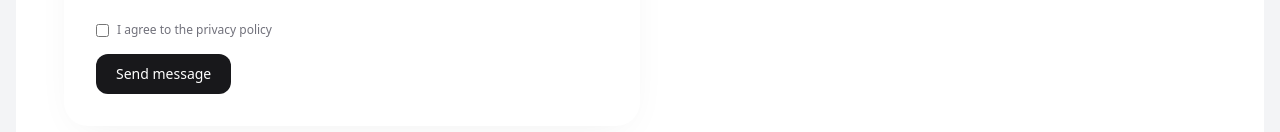
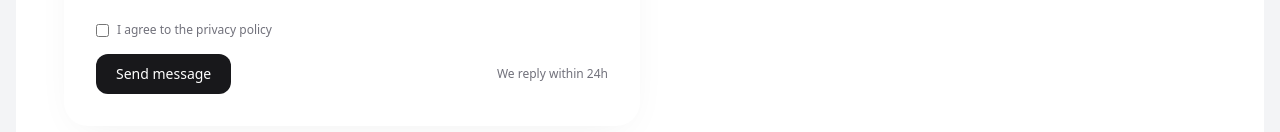
Before and after one commit to Sujit-Thapa/thebackyard, a Next.js app: page / in a window 1280 px wide. Shown: the part 1401-1533 px from the top of the page. Built offline with nearby package versions, Linux system fonts and the light colour scheme.

Commit message:
soan fixed

```diff
--- a/app/page.tsx
+++ b/app/page.tsx
@@ -224,6 +224,9 @@ export default function Page() {
               >
                 {status === "sending" ? "Sending..." : "Send message"}
               </button>
+              <span className="text-xs text-zinc-500">
+                {status === "sent" ? "Message sent ✓" : "We reply within 24h"}
+              </span>
             </div>
           </form>
         </section>
```
